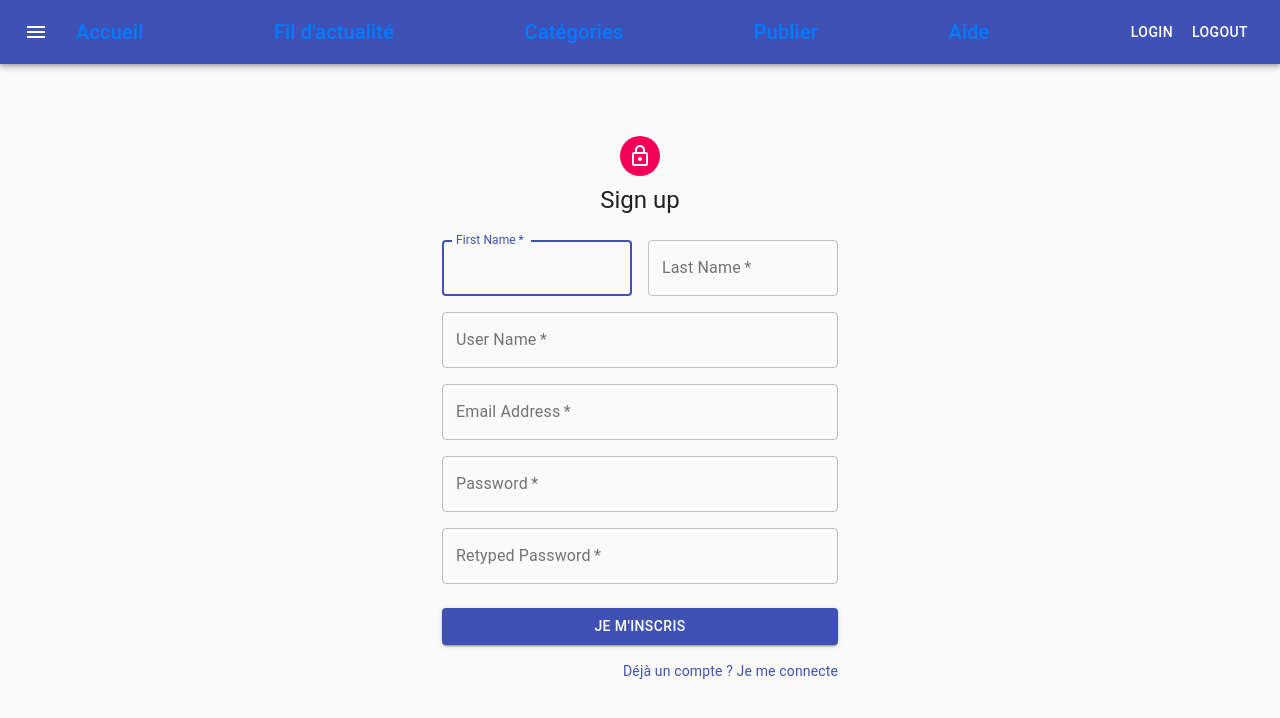
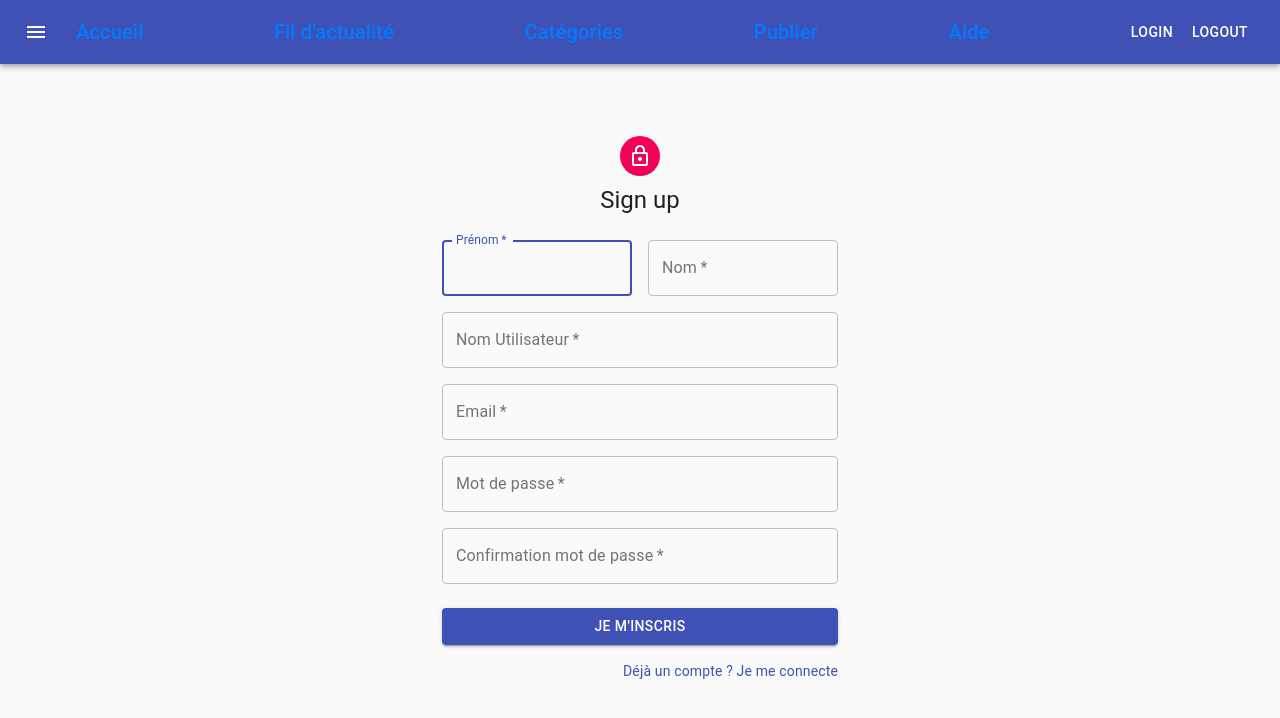
Before and after one commit to Tleard/RIL-Ressources, a React (Create React App) app in the folder ressource_relationelle/: page /register in a window 1280 px wide. Shown: the top 718 px of the page. Built offline with nearby package versions, Linux system fonts and the light colour scheme.

Commit message:
Register validation fixed

```diff
--- a/ressource_relationelle/src/components/Login.js
+++ b/ressource_relationelle/src/components/Login.js
@@ -31,7 +31,7 @@ const Login  = (props) => {
         .then(() => {
             console.log('then redirect check');
             //props.history.push('home');
-            //return <Redirect to="home"/>
+            // return <Redirect to="home"/>
             // !!! The window.location.href is bad. But I couldn't find any fix yet. !!! The page need to be refresh to be logged.
             window.location.href = "http://localhost:3000/home";
         });
--- a/ressource_relationelle/src/components/Register.js
+++ b/ressource_relationelle/src/components/Register.js
@@ -1,37 +1,40 @@
 import React, { useState, useRef } from "react";
-import {useForm, Controller} from 'react-hook-form';
-import { Redirect } from 'react-router-dom';
+import { useForm, Controller } from "react-hook-form";
+import { Redirect } from "react-router-dom";
 //import { Container, Button, Form, FormGroup, Label, Input, FormText, Alert } from "reactstrap";
 import "./Register.css";
 
 // Material UI Import
-import Avatar from '@material-ui/core/Avatar';
-import Button from '@material-ui/core/Button';
-import CssBaseline from '@material-ui/core/CssBaseline';
-import TextField from '@material-ui/core/TextField';
-import FormControlLabel from '@material-ui/core/FormControlLabel';
-import Checkbox from '@material-ui/core/Checkbox';
-import Link from '@material-ui/core/Link';
-import Grid from '@material-ui/core/Grid';
-import Box from '@material-ui/core/Box';
-import LockOutlinedIcon from '@material-ui/icons/LockOutlined';
-import Typography from '@material-ui/core/Typography';
-import { makeStyles } from '@material-ui/core/styles';
-import Container from '@material-ui/core/Container';
+import Avatar from "@material-ui/core/Avatar";
+import Button from "@material-ui/core/Button";
+import CssBaseline from "@material-ui/core/CssBaseline";
+import TextField from "@material-ui/core/TextField";
+import FormControlLabel from "@material-ui/core/FormControlLabel";
+import Checkbox from "@material-ui/core/Checkbox";
+import Link from "@material-ui/core/Link";
+import Grid from "@material-ui/core/Grid";
+import Box from "@material-ui/core/Box";
+import LockOutlinedIcon from "@material-ui/icons/LockOutlined";
+import Typography from "@material-ui/core/Typography";
+import { makeStyles } from "@material-ui/core/styles";
+import Container from "@material-ui/core/Container";
+
+// Material UI lab Imprt
+import Alert from "@material-ui/lab/Alert";
 
 const useStyles = makeStyles((theme) => ({
   paper: {
     marginTop: theme.spacing(8),
-    display: 'flex',
-    flexDirection: 'column',
-    alignItems: 'center',
+    display: "flex",
+    flexDirection: "column",
+    alignItems: "center",
   },
   avatar: {
     margin: theme.spacing(1),
     backgroundColor: theme.palette.secondary.main,
   },
   form: {
-    width: '100%', // Fix IE 11 issue.
+    width: "100%", // Fix IE 11 issue.
     marginTop: theme.spacing(3),
   },
   submit: {
@@ -39,40 +42,47 @@ const useStyles = makeStyles((theme) => ({
   },
 }));
 
-
 const Register = (props) => {
   const classes = useStyles();
 
-  const {register, handleSubmit, formState, errors, setError, watch, control} = useForm();
-  const {isSubmitting, isSubmitted, isSubmitSuccessful} = formState;
+  const {
+    register,
+    handleSubmit,
+    formState,
+    errors,
+    setError,
+    watch,
+    control,
+  } = useForm();
+  const { isSubmitting, isSubmitted, isSubmitSuccessful } = formState;
 
   const password = useRef({});
   password.current = watch("password", "");
 
-  const onSubmit = data => {
+  const onSubmit = (data) => {
     console.log(data);
     const payload = {
-      username:`${data.username}`,
-      first_name:`${data.firstName}`,
-      last_name:`${data.lastName}`,
-      email:`${data.email}`,
-      password:`${data.password}`,
-      retyped_password:`${data.retyped_password}`
-    }
+      username: `${data.username}`,
+      first_name: `${data.firstName}`,
+      last_name: `${data.lastName}`,
+      email: `${data.email}`,
+      password: `${data.password}`,
+      retyped_password: `${data.retyped_password}`,
+    };
 
     fetch(`${global.api}/register`, {
-        method:'POST',
-        headers:{
-            'Accept':'application/json',
-            'Content-type':'application/json'
+      method: "POST",
+      headers: {
+        Accept: "application/json",
+        "Content-type": "application/json",
       },
-        body: JSON.stringify(payload)
-    })
-    .then(() => {
-      props.history.push('Login');
+      body: JSON.stringify(payload),
+    }).then(() => {
+      props.history.push("Login");
     });
+  };
 
-  }
+  console.log(errors);
 
   return (
     <>
@@ -85,98 +95,131 @@ const Register = (props) => {
           <Typography component="h1" variant="h5">
             Sign up
           </Typography>
-        <form className={classes.form} noValidate onSubmit={handleSubmit(onSubmit)}>
+          <form
+            className={classes.form}
+            noValidate
+            onSubmit={handleSubmit(onSubmit)}
+          >
             <Grid container spacing={2}>
               <Grid item xs={12} sm={6}>
-              <Controller
+                <TextField
                   autoComplete="fname"
                   name="firstName"
                   variant="outlined"
                   required
                   fullWidth
                   id="firstName"
-                label="First Name"
+                  label="Prénom"
                   autoFocus
-                innerRef={register({
-                  required: true,
-                  pattern:{value: /^([^0-9]*)$/, message: 'Les chiffes sont interdits'}})}
-                control={control}
-                as={<TextField />}
+                  inputRef={register({
+                    required: "Entrez un prénom",
+                    pattern: {
+                      value: /^([^0-9]*)$/,
+                      message: "Les chiffes sont interdits",
+                    },
+                  })}
                 />
+                {errors.firstName && (
+                  <Alert severity="warning">{errors.firstName.message}</Alert>
+                )}
               </Grid>
               <Grid item xs={12} sm={6}>
-              <Controller
+                <TextField
                   variant="outlined"
                   required
                   fullWidth
                   id="lastName"
-                label="Last Name"
+                  label="Nom"
                   name="lastName"
                   autoComplete="lname"
-                innerRef={register({required: true, pattern:{value: /^([^0-9]*)$/, message: 'Les chiffes sont interdits'}})}
-                control={control}
-                as={<TextField />}
+                  inputRef={register({
+                    required: "Entrez un nom",
+                    pattern: {
+                      value: /^([^0-9]*)$/,
+                      message: "Les chiffes sont interdits",
+                    },
+                  })}
                 />
+                {errors.lastName && (
+                  <Alert severity="warning">{errors.lastName.message}</Alert>
+                )}
               </Grid>
               <Grid item xs={12}>
-              <Controller
+                <TextField
                   variant="outlined"
                   required
                   fullWidth
                   id="username"
-                label="User Name"
+                  label="Nom Utilisateur"
                   name="username"
                   autoComplete="username"
-                innerRef={register({required: 'Vous devez entrez votre nom d\'utilisateur'})}
-                control={control}
-                as={<TextField />}
+                  inputRef={register({
+                    required: "Vous devez entrez votre nom d'utilisateur",
+                  })}
                 />
+                {errors.username && (
+                  <Alert severity="warning">{errors.username.message}</Alert>
+                )}
               </Grid>
               <Grid item xs={12}>
-              <Controller
+                <TextField
                   variant="outlined"
                   required
                   fullWidth
                   id="email"
-                label="Email Address"
+                  label="Email"
                   name="email"
                   autoComplete="email"
-                innerRef={register({
-                  required: true,
-                  pattern:{value: /^[\w-\.]+@([\w-]+\.)+[\w-]{2,4}$/, message: 'Email invalide'}})}
-                control={control}
-                as={<TextField />}
+                  inputRef={register({
+                    required: "Email obligatoire",
+                    pattern: {
+                      value: /^[\w-\.]+@([\w-]+\.)+[\w-]{2,4}$/,
+                      message: "Email invalide",
+                    },
+                  })}
                 />
+                {errors.email && (
+                  <Alert severity="warning">{errors.email.message}</Alert>
+                )}
               </Grid>
               <Grid item xs={12}>
-              <Controller
+                <TextField
                   variant="outlined"
                   required
                   fullWidth
                   name="password"
-                label="Password"
+                  label="Mot de passe"
                   type="password"
                   id="password"
                   autoComplete="current-password"
-                innerRef={register({required: true})}
-                control={control}
-                as={<TextField />}
+                  inputRef={register({ required: "Mot de passe obligatoire" })}
                 />
+                {errors.password && (
+                  <Alert severity="warning">{errors.password.message}</Alert>
+                )}
               </Grid>
               <Grid item xs={12}>
-              <Controller
+                <TextField
                   variant="outlined"
                   required
                   fullWidth
                   name="retyped_password"
-                label="Retyped Password"
+                  label="Confirmation mot de passe"
                   type="password"
                   id="retyped_password"
                   autoComplete="current-password"
-                innerRef={register({required: true, validate:value => value === password.current || "Les mots de passe ne correspondent pas"})}
-                control={control}
-                as={<TextField />}
+                  inputRef={register({
+                    required: "Confirmez votre mot de passe",
+                    validate: (value) =>
+                      value === password.current ||
+                      "Les mots de passe ne correspondent pas",
+                  })}
                 />
+                {errors.retyped_password && (
+                  <Alert severity="warning">
+                    {errors.retyped_password.message}
+                  </Alert>
+                )}
               </Grid>
             </Grid>
             <Button
@@ -198,89 +241,6 @@ const Register = (props) => {
           </form>
         </div>
       </Container>
-      {/* Below the Reactstrap version that is working */}
-      {/* <Container>
-        <Form onSubmit={handleSubmit(onSubmit)}>
-
-          <FormGroup>
-            <Label for="username">Nom d'utilisateur</Label>
-            <Input
-              type="text"
-              name="username"
-              id="username"
-              placeholder="Nom d'utilisateur"
-              innerRef={register({required: 'Vous devez entrez votre nom d\'utilisateur'})}
-            />
-            {errors.username && <Alert color="danger">{errors.username.message}</Alert>}
-          </FormGroup>
-
-          <FormGroup>
-            <Label for="email">Email</Label>
-            <Input
-              type="text"
-              name="email"
-              id="email"
-              placeholder="Email"
-              innerRef={register({
-                required: true,
-                pattern:{value: /^[\w-\.]+@([\w-]+\.)+[\w-]{2,4}$/, message: 'Email invalide'}})}
-            />
-            {errors.email && <Alert color="danger">{errors.email.message}</Alert>}
-          </FormGroup>
-
-          <FormGroup>
-            <Label for="first_name">Prénom</Label>
-            <Input
-              type="text"
-              name="first_name"
-              id="first_name"
-              placeholder="Prénom"
-              innerRef={register({
-                required: true,
-                pattern:{value: /^([^0-9]*)$/, message: 'Les chiffes sont interdits'}})}
-            />
-            {errors.first_name && <Alert color="danger">{errors.first_name.message}</Alert>}
-          </FormGroup>
-
-          <FormGroup>
-            <Label for="last_name">Nom</Label>
-            <Input
-              type="text"
-              name="last_name"
-              id="last_name"
-              placeholder="Nom"
-              innerRef={register({required: true, pattern:{value: /^([^0-9]*)$/, message: 'Les chiffes sont interdits'}})}
-            />
-            {errors.last_name && <Alert color="danger">{errors.last_name.message}</Alert>}
-          </FormGroup>
-
-          <FormGroup>
-            <Label for="password">Mot de passe</Label>
-            <Input
-              type="password"
-              name="password"
-              id="examplePassword"
-              placeholder="Mot de passe"
-              innerRef={register({required: true})}
-            />
-          </FormGroup>
-
-          <FormGroup>
-            <Label for="retyped_password">Confirmez votre mot de passe</Label>
-            <Input
-              type="password"
-              name="retyped_password"
-              id="retyped_password"
-              placeholder="Retapez votre mot de passe"
-              innerRef={register({required: true, validate:value => value === password.current || "Les mots de passe ne correspondent pas"})}
-            />
-            {errors.retyped_password && <Alert color="danger">{errors.retyped_password.message}</Alert>}
-          </FormGroup>
-
-          <Button disabled={isSubmitting} type="submit">S'inscrire</Button>
-
-        </Form>
-      </Container> */}
     </>
   );
 };
```
Also changed, not shown: 1 other file (tests, documents, lock files or other folders). Lines whose indentation alone changed are shown as unchanged.
